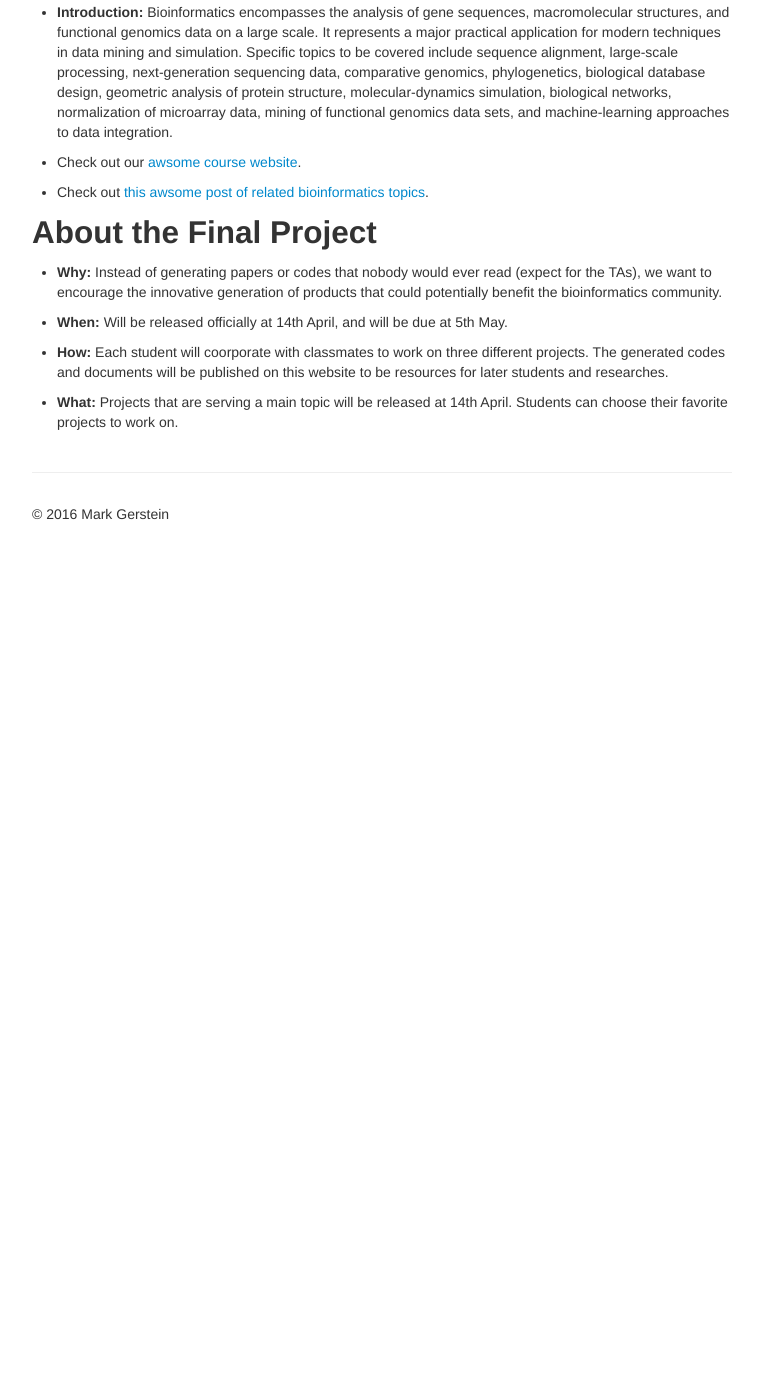
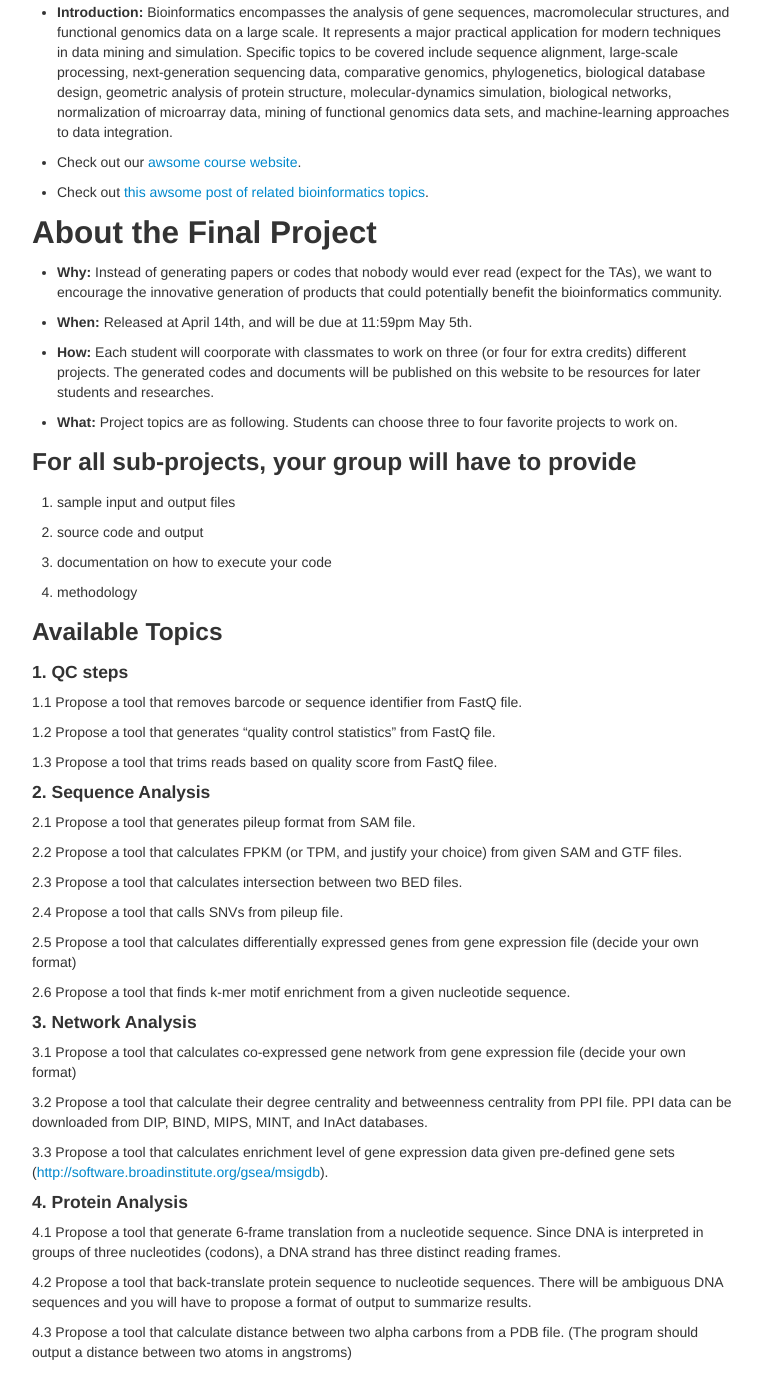
Before and after one commit to CBB752Spring2016/CBB752Spring2016.github.io, a Jekyll site: the page built from index.md, in a window 1280 px wide and 1400 px high, scrolled down 270 px. Shown: the whole window, without its empty margins (258-1020 px from the left). Built offline with Jekyll 4.4.1, drawn with Linux system fonts in a browser that asks for light colours; before the commit the page ends 900 px from its top, so only the background shows below that.

Commit message:
for Mark's inspection

```diff
--- a/index.md
+++ b/index.md
@@ -1,28 +1,106 @@
 ---
+layout: page
 title: CBB752Spring2016 Final Project
-layout: page
 ---
 
-## About the Course
+About the Course
+----------------
 
-- **Title:** Bioinformatics: Practical Application of Data Mining & Simulation
+-   **Title:** Bioinformatics: Practical Application of Data Mining & Simulation
 
-- **Instructor:** [Gerstein, Mark](http://www.gersteinlab.org)
+-   **Instructor:** [Gerstein, Mark](<http://www.gersteinlab.org>)
 
-- **Introduction:** Bioinformatics encompasses the analysis of gene sequences, macromolecular structures, and functional genomics data on a large scale. It represents a major practical application for modern techniques in data mining and simulation. Specific topics to be covered include sequence alignment, large-scale processing, next-generation sequencing data, comparative genomics, phylogenetics, biological database design, geometric analysis of protein structure, molecular-dynamics simulation, biological networks, normalization of microarray data, mining of functional genomics data sets, and machine-learning approaches to data integration.
+-   **Introduction:** Bioinformatics encompasses the analysis of gene sequences,
+    macromolecular structures, and functional genomics data on a large scale. It
+    represents a major practical application for modern techniques in data
+    mining and simulation. Specific topics to be covered include sequence
+    alignment, large-scale processing, next-generation sequencing data,
+    comparative genomics, phylogenetics, biological database design, geometric
+    analysis of protein structure, molecular-dynamics simulation, biological
+    networks, normalization of microarray data, mining of functional genomics
+    data sets, and machine-learning approaches to data integration.
 
-- Check out our [awsome course website](http://cbb752b16.gersteinlab.org).
+-   Check out our [awsome course website](<http://cbb752b16.gersteinlab.org>).
 
-- Check out [this awsome post of related bioinformatics topics]({% post_url 2016-4-10-Categories-of-knowledge-for-bioinformatics-education %}).
+-   Check out [this awsome post of related bioinformatics
+    topics](<%7B%%20post_url%202016-4-10-Categories-of-knowledge-for-bioinformatics-education%20%%7D>).
 
+About the Final Project
+-----------------------
 
+-   **Why:** Instead of generating papers or codes that nobody would ever read
+    (expect for the TAs), we want to encourage the innovative generation of
+    products that could potentially benefit the bioinformatics community.
 
-## About the Final Project
+-   **When:** Released at April 14th, and will be due at 11:59pm May 5th.
 
-- **Why:** Instead of generating papers or codes that nobody would ever read (expect for the TAs), we want to encourage the innovative generation of products that could potentially benefit the bioinformatics community.
+-   **How:** Each student will coorporate with classmates to work on three (or
+    four for extra credits) different projects. The generated codes and
+    documents will be published on this website to be resources for later
+    students and researches.
 
-- **When:** Will be released officially at 14th April, and will be due at 5th May.
+-   **What:** Project topics are as following. Students can choose three to four
+    favorite projects to work on.
 
-- **How:** Each student will coorporate with classmates to work on three different projects. The generated codes and documents will be published on this website to be resources for later students and researches.
+### For all sub-projects, your group will have to provide
 
-- **What:** Projects that are serving a main topic will be released at 14th April. Students can choose their favorite projects to work on.
+1.  sample input and output files
+
+2.  source code and output
+
+3.  documentation on how to execute your code
+
+4.  methodology
+
+### Available Topics
+
+#### 1. QC steps
+
+1.1 Propose a tool that removes barcode or sequence identifier from FastQ file.
+
+1.2 Propose a tool that generates “quality control statistics” from FastQ file.
+
+1.3 Propose a tool that trims reads based on quality score from FastQ filee.
+
+#### 2. Sequence Analysis
+
+2.1 Propose a tool that generates pileup format from SAM file.
+
+2.2 Propose a tool that calculates FPKM (or TPM, and justify your choice) from
+given SAM and GTF files.
+
+2.3 Propose a tool that calculates intersection between two BED files.
+
+2.4 Propose a tool that calls SNVs from pileup file.
+
+2.5 Propose a tool that calculates differentially expressed genes from gene
+expression file (decide your own format)
+
+2.6 Propose a tool that finds k-mer motif enrichment from a given nucleotide
+sequence.
+
+#### 3. Network Analysis
+
+3.1 Propose a tool that calculates co-expressed gene network from gene
+expression file (decide your own format)
+
+3.2 Propose a tool that calculate their degree centrality and betweenness
+centrality from PPI file. PPI data can be downloaded from DIP, BIND, MIPS, MINT,
+and InAct databases.
+
+3.3 Propose a tool that calculates enrichment level of gene expression data
+given pre-defined gene sets
+([http://software.broadinstitute.org/gsea/msigdb](<https://urldefense.proofpoint.com/v2/url?u=http-3A__software.broadinstitute.org_gsea_msigdb&d=AwMFaQ&c=-dg2m7zWuuDZ0MUcV7Sdqw&r=PnTFVO2L44pkkv9ojQ0IMDygcpAI3ijI-U1aZXdN85Y&m=0qYw2y8MqbEaBguyXvxmBwvTb67SzblG5ILDT9kuscI&s=ah6gw5_TiY43zaFez-Xxusu-JRdMKObrVsokKQOUCyw&e=>)).
+
+#### 4. Protein Analysis
+
+4.1 Propose a tool that generate 6-frame translation from a nucleotide sequence.
+Since DNA is interpreted in groups of three nucleotides (codons), a DNA strand
+has three distinct reading frames.
+
+4.2 Propose a tool that back-translate protein sequence to nucleotide sequences.
+There will be ambiguous DNA sequences and you will have to propose a format of
+output to summarize results.
+
+4.3 Propose a tool that calculate distance between two alpha carbons from a PDB
+file. (The program should output a distance between two atoms in angstroms)
```
Also changed, not shown: 3 other files.
